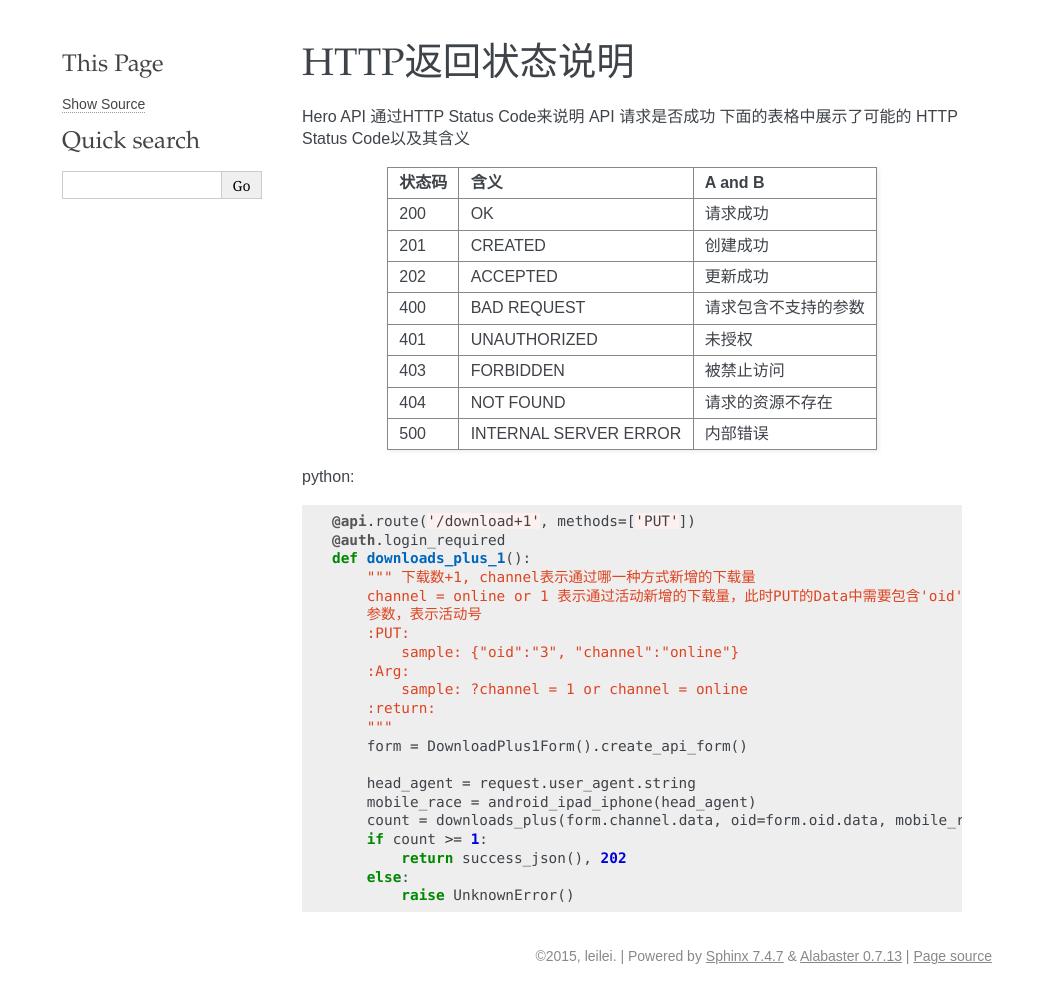
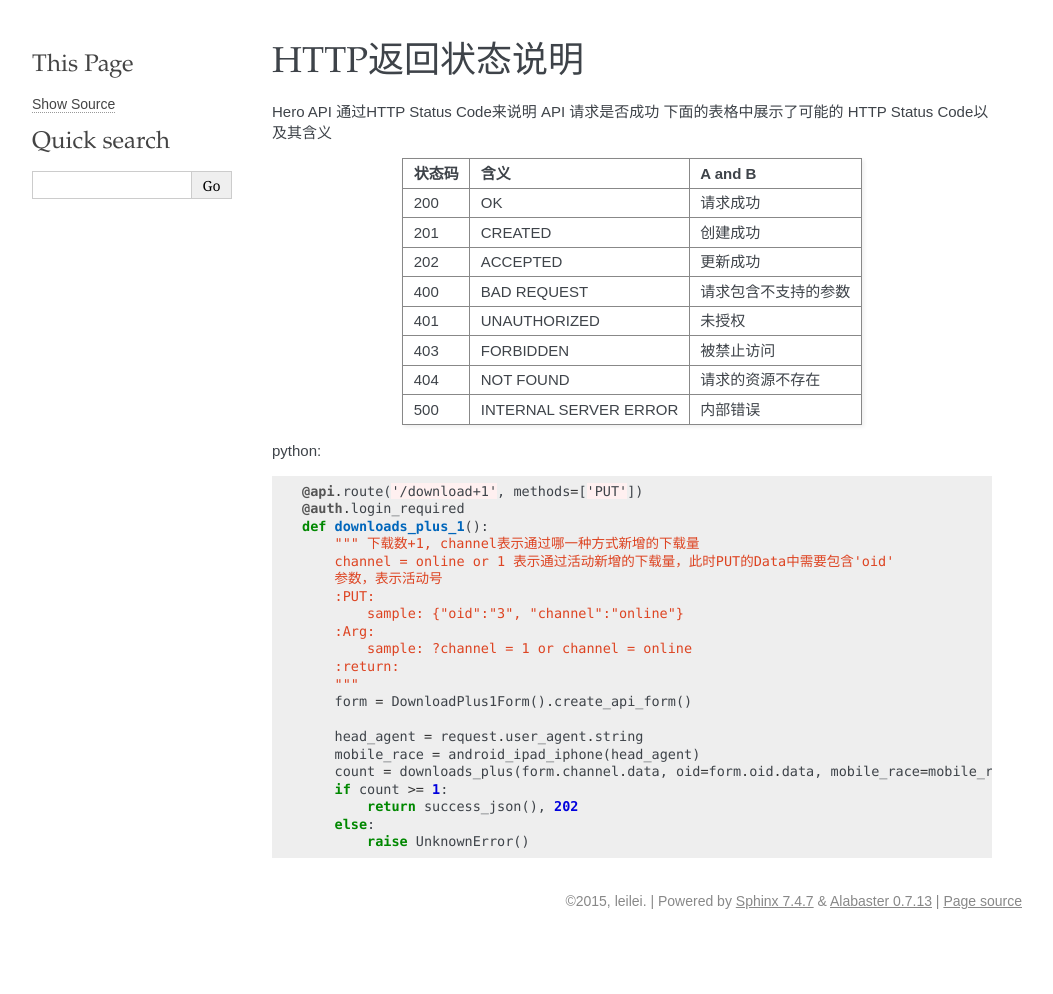
Before and after one commit to clownmelody/hisihi_api, a Sphinx documentation site: the page built from docs/status.rst, in a window 1280 px wide. Shown: the whole page, without its empty margins (118-1171 px from the left). Built offline with Sphinx 7.4.7, drawn with Linux system fonts in a browser that asks for light colours; after the commit the page ends 939 px from its top, so only the background shows below that.

Commit message:
调整docs的css样式，增大列表间距

```diff
--- a/docs/static/alabaster.css
+++ b/docs/static/alabaster.css
@@ -6,7 +6,7 @@
 
 body {
     font-family: 'Arial', 'goudy old style', 'minion pro', 'bell mt', Georgia, 'Hiragino Mincho Pro', serif;
-    font-size: 16px;
+    font-size: 15px;
     background-color: white;
     color: #000;
     margin: 0;
@@ -14,7 +14,7 @@
 }
 
 div.document {
-    width: 940px;
+    width: 1000px;
     margin: 30px auto 0 auto;
 }
 
@@ -42,7 +42,7 @@
 }
 
 div.footer {
-    width: 940px;
+    width: 1000px;
     margin: 20px auto 30px auto;
     font-size: 14px;
     color: #888;
@@ -363,6 +363,14 @@
     padding: 0;
 }
 
+.body li{
+    margin: 20px;
+}
+
+cite {
+    color: #dd7700;
+}
+
 pre {
     background: #EEE;
     padding: 7px 30px;
```
